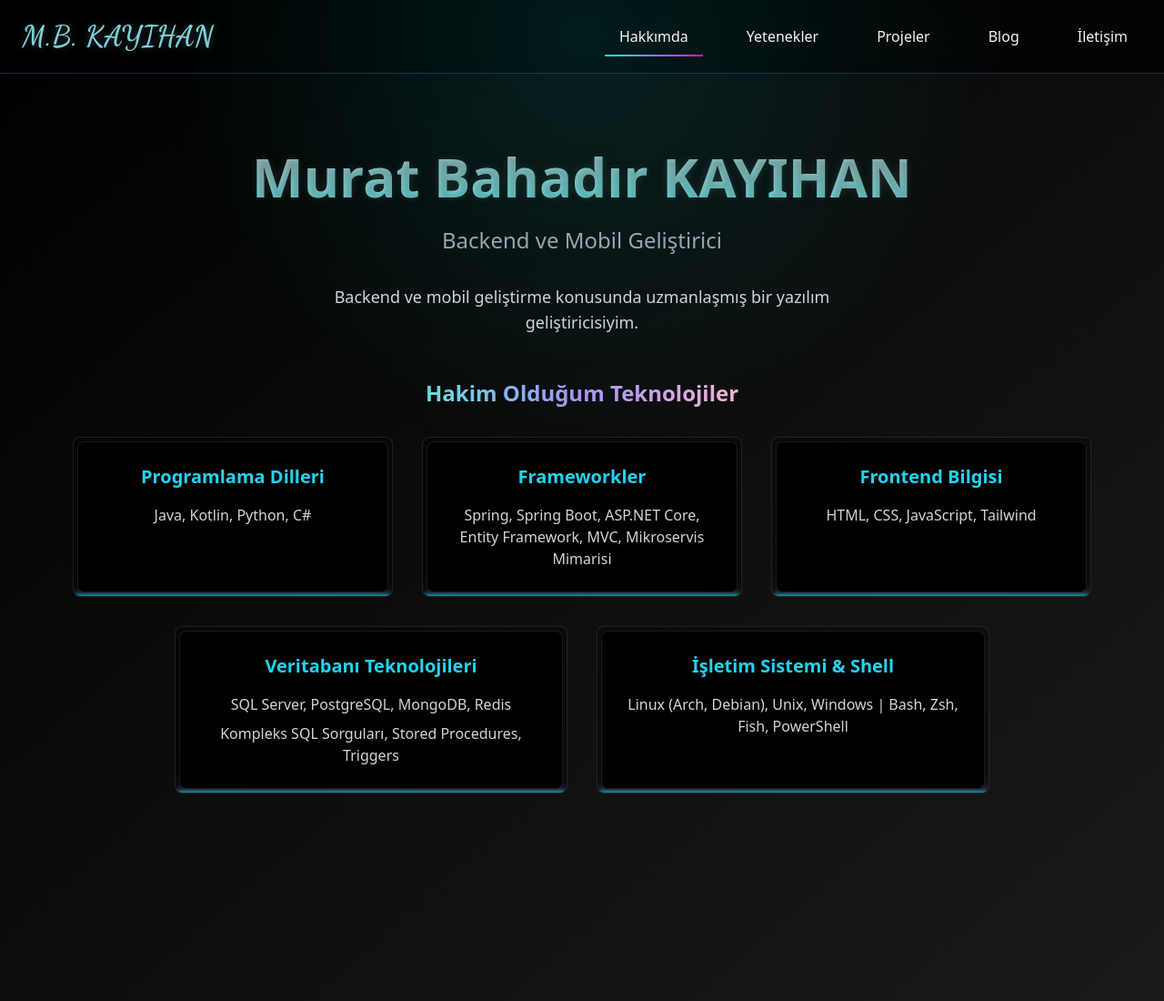
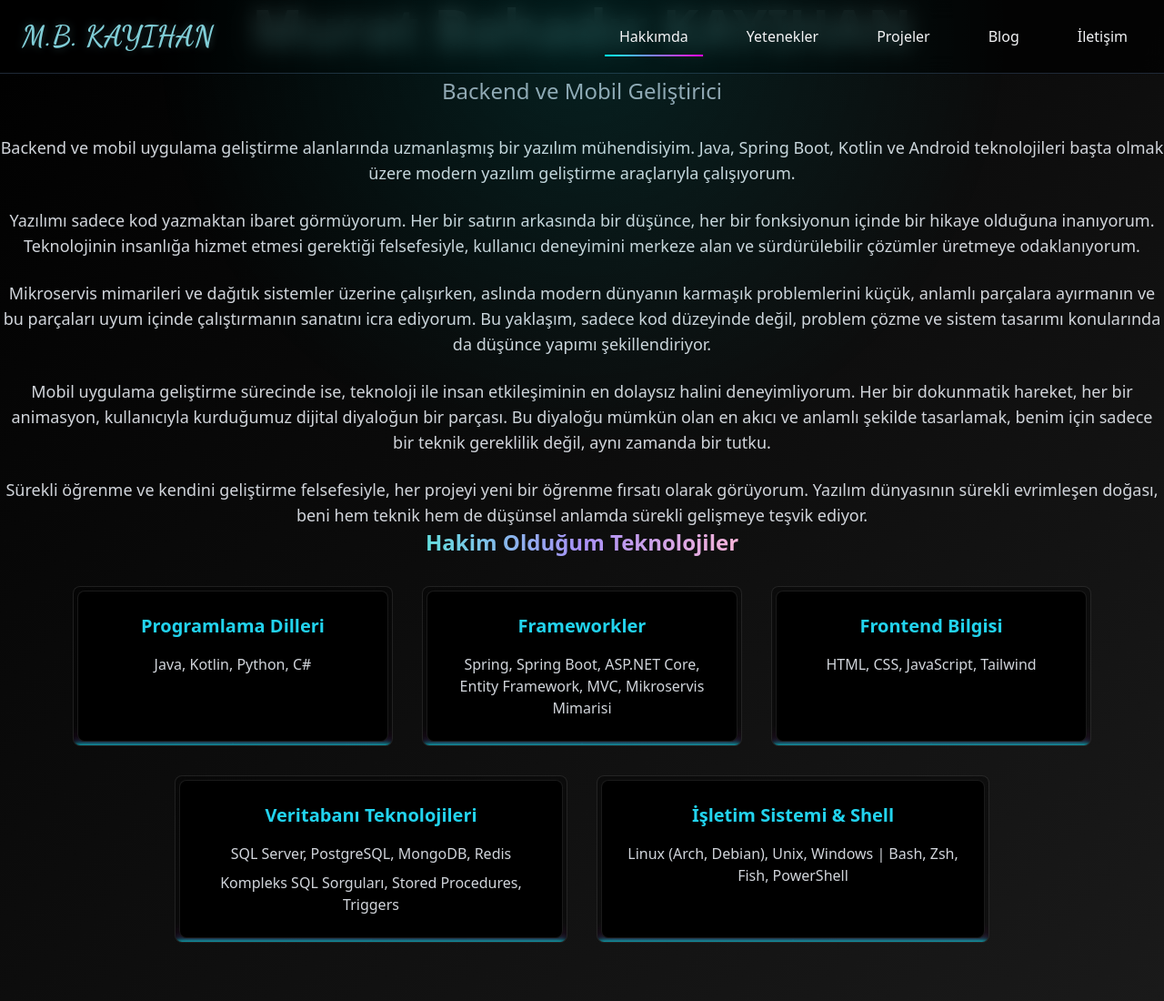
Before and after one commit to MuratBahadirKayihan/mbkblog, a Jekyll site: the page built from index.html, in a window 1280 px wide and 1100 px high. Shown: the whole window at 91% size. Built offline with Jekyll 4.4.1, drawn with Linux system fonts in a browser that asks for light colours; nearby versions of some CDN libraries; the list of posts is cut into pages by our own code.

Commit message:
Update: Add philosophical perspective to about section

```diff
--- a/index.html
+++ b/index.html
@@ -47,9 +47,27 @@
             ); -webkit-background-clip: text;">Murat Bahadır KAYIHAN</span>
         </h1>
         <p class="text-xl md:text-2xl mb-8 text-gray-400">Backend ve Mobil Geliştirici</p>
-        <p class="text-lg text-gray-300 mb-12 max-w-2xl mx-auto px-4">
-            Backend ve mobil geliştirme konusunda uzmanlaşmış bir yazılım geliştiricisiyim.
-        </p>
+        <div class="text-gray-300 space-y-6 text-lg">
+            <p>
+                Backend ve mobil uygulama geliştirme alanlarında uzmanlaşmış bir yazılım mühendisiyim. Java, Spring Boot, Kotlin ve Android teknolojileri başta olmak üzere modern yazılım geliştirme araçlarıyla çalışıyorum.
+            </p>
+
+            <p>
+                Yazılımı sadece kod yazmaktan ibaret görmüyorum. Her bir satırın arkasında bir düşünce, her bir fonksiyonun içinde bir hikaye olduğuna inanıyorum. Teknolojinin insanlığa hizmet etmesi gerektiği felsefesiyle, kullanıcı deneyimini merkeze alan ve sürdürülebilir çözümler üretmeye odaklanıyorum.
+            </p>
+
+            <p>
+                Mikroservis mimarileri ve dağıtık sistemler üzerine çalışırken, aslında modern dünyanın karmaşık problemlerini küçük, anlamlı parçalara ayırmanın ve bu parçaları uyum içinde çalıştırmanın sanatını icra ediyorum. Bu yaklaşım, sadece kod düzeyinde değil, problem çözme ve sistem tasarımı konularında da düşünce yapımı şekillendiriyor.
+            </p>
+
+            <p>
+                Mobil uygulama geliştirme sürecinde ise, teknoloji ile insan etkileşiminin en dolaysız halini deneyimliyorum. Her bir dokunmatik hareket, her bir animasyon, kullanıcıyla kurduğumuz dijital diyaloğun bir parçası. Bu diyaloğu mümkün olan en akıcı ve anlamlı şekilde tasarlamak, benim için sadece bir teknik gereklilik değil, aynı zamanda bir tutku.
+            </p>
+
+            <p>
+                Sürekli öğrenme ve kendini geliştirme felsefesiyle, her projeyi yeni bir öğrenme fırsatı olarak görüyorum. Yazılım dünyasının sürekli evrimleşen doğası, beni hem teknik hem de düşünsel anlamda sürekli gelişmeye teşvik ediyor.
+            </p>
+        </div>
 
         <div class="mb-16">
             <h2 class="text-2xl font-bold mb-8 text-center">
```
